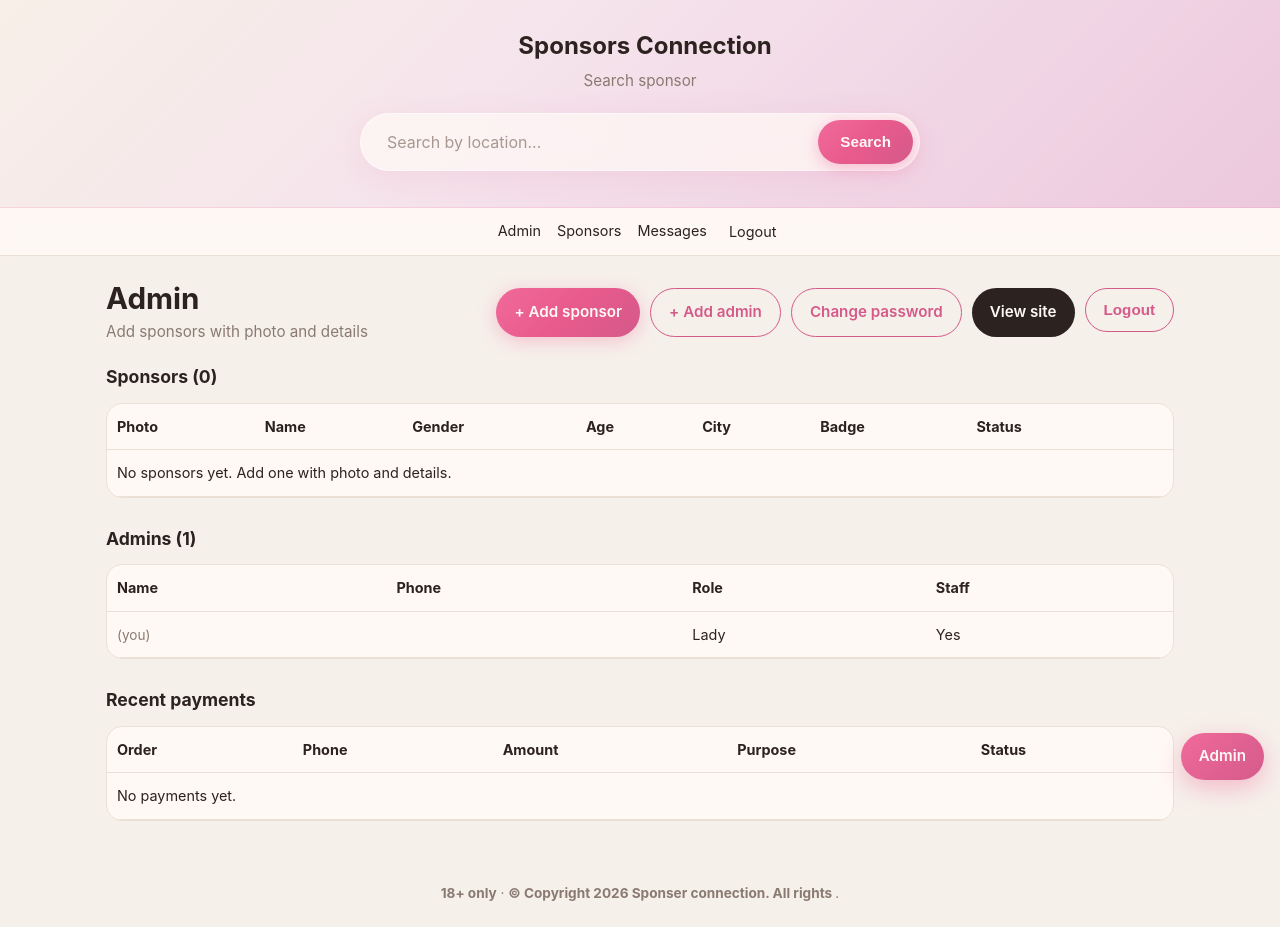
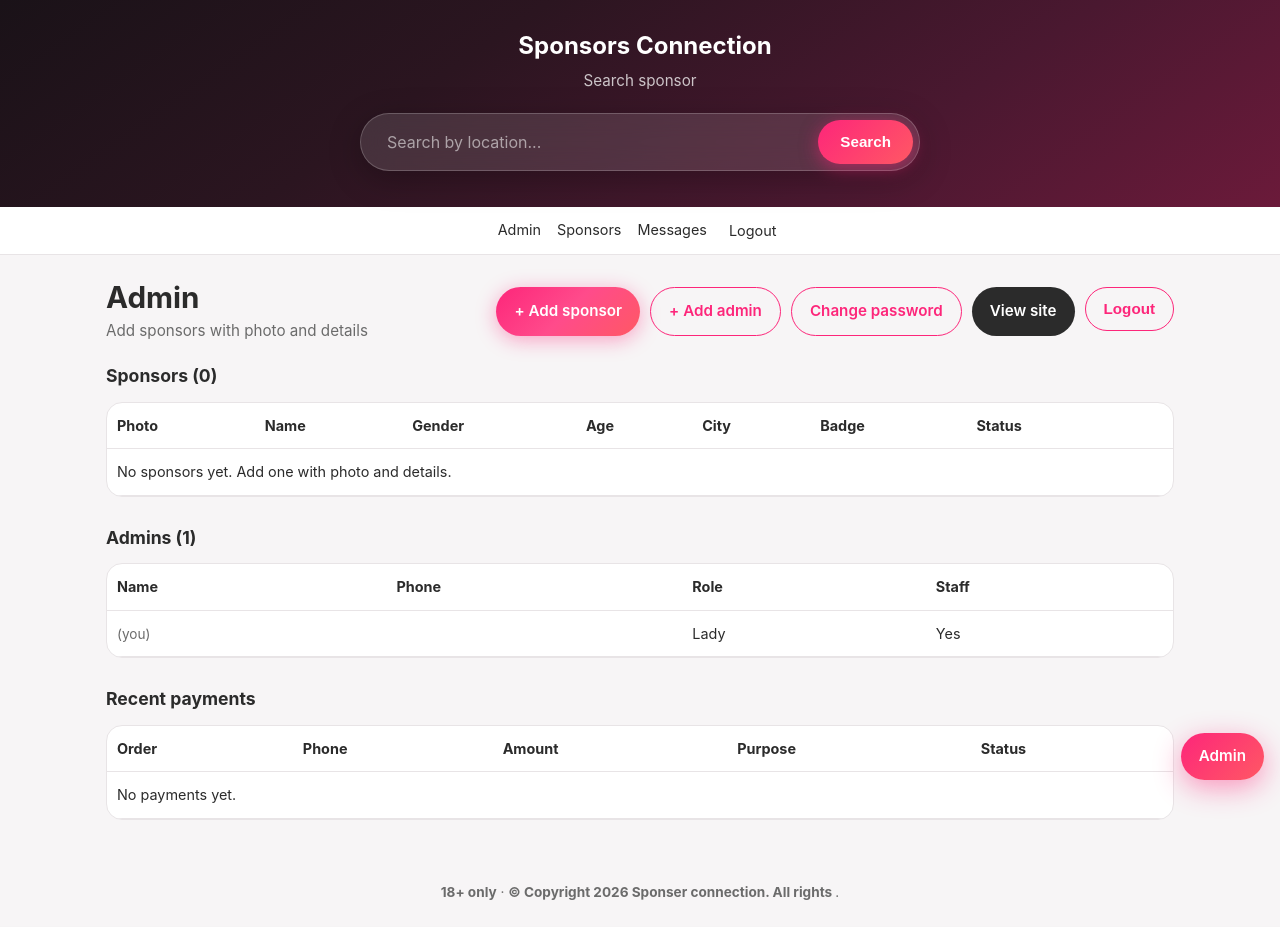
Before and after one commit to kengodhil/sponsa, a Django app: page /control/ in a window 1280 px wide. After the commit the page ends 900 px from the top, so only its background shows below. Run offline with Django 5.2, Linux system fonts and the light colour scheme; the visitor is signed in with stand-in values (Sample User, id 1); data comes from the database, SQL or seed files in the repository; data that the repository does not hold is empty.

Commit message:
Tinder palette redesign: deep hot pink, coral, charcoal — seductive energy

```diff
--- a/frontend/static/css/app.css
+++ b/frontend/static/css/app.css
@@ -1,20 +1,18 @@
 :root {
-  --purple: #d45a8a;
-  --purple-dark: #b84472;
-  --orange: #e8b89a;
-  --pink: #f06a9a;
-  --ink: #2c221f;
-  --muted: #8a7a72;
-  --paper: #fff9f5;
-  --bg: #f6f0ea;
-  --border: #ebe0d6;
-  --shadow: 0 4px 24px rgba(44, 34, 31, 0.07);
-  --shadow-lg: 0 12px 40px rgba(240, 106, 154, 0.18);
+  --purple: #fd267a;
+  --purple-dark: #c41e5f;
+  --orange: #ff5864;
+  --pink: #ff4b8b;
+  --ink: #2b2b2b;
+  --muted: #6b6b6b;
+  --paper: #ffffff;
+  --bg: #f7f5f6;
+  --border: #e8e4e6;
+  --shadow: 0 4px 24px rgba(43, 43, 43, 0.08);
+  --shadow-lg: 0 14px 44px rgba(253, 38, 122, 0.22);
   --radius: 16px;
   --safe-x: max(16px, env(safe-area-inset-left));
   --safe-r: max(16px, env(safe-area-inset-right));
-  --glass: rgba(255, 249, 245, 0.6);
-  --glass-pink: rgba(240, 106, 154, 0.28);
 }
 
 * { box-sizing: border-box; }
@@ -43,12 +41,11 @@ a:hover { text-decoration: underline; }
 .topbar { display: none; }
 
 .hero-bar {
-  background: linear-gradient(135deg, #f8efe8 0%, #f5e4ec 40%, #f0d4e4 75%, #ecc8dc 100%);
+  background: linear-gradient(145deg, #1a1218 0%, #2b1520 35%, #4a1830 70%, #6b1a3a 100%);
   padding: 28px var(--safe-x) 36px;
   padding-right: var(--safe-r);
-  color: var(--ink);
+  color: #fff;
   text-align: center;
-  border-bottom: 1px solid rgba(240, 106, 154, 0.2);
 }
 .hero-bar .brand {
   display: flex;
@@ -57,27 +54,28 @@ a:hover { text-decoration: underline; }
   gap: 10px;
   font-size: 1.5rem;
   font-weight: 700;
-  color: var(--ink);
+  color: #fff;
   text-decoration: none;
   margin-bottom: 6px;
 }
 .hero-bar .tagline {
   font-size: 0.95rem;
-  color: var(--muted);
+  opacity: 0.88;
   margin: 0 0 20px;
+  color: rgba(255, 255, 255, 0.85);
 }
 .search-wrap {
   max-width: 560px;
   margin: 0 auto;
   display: flex;
   gap: 0;
-  background: rgba(255, 249, 245, 0.72);
-  backdrop-filter: blur(14px);
-  -webkit-backdrop-filter: blur(14px);
+  background: rgba(255, 255, 255, 0.12);
+  backdrop-filter: blur(16px);
+  -webkit-backdrop-filter: blur(16px);
   border-radius: 999px;
   padding: 6px 6px 6px 18px;
-  box-shadow: 0 8px 32px rgba(240, 106, 154, 0.12);
-  border: 1px solid rgba(255, 255, 255, 0.55);
+  box-shadow: 0 8px 32px rgba(0, 0, 0, 0.25);
+  border: 1px solid rgba(255, 255, 255, 0.2);
 }
 .search-wrap input {
   flex: 1;
@@ -86,12 +84,12 @@ a:hover { text-decoration: underline; }
   font-size: 1rem;
   padding: 10px 8px;
   background: transparent;
-  color: var(--ink);
+  color: #fff;
 }
-.search-wrap input::placeholder { color: #a89890; }
+.search-wrap input::placeholder { color: rgba(255, 255, 255, 0.55); }
 .search-wrap button {
-  background: linear-gradient(135deg, #f06a9a 0%, #e85a8c 50%, #d45a8a 100%);
-  color: #fff9f5;
+  background: linear-gradient(135deg, #fd267a 0%, #ff5864 100%);
+  color: #fff;
   border: 0;
   border-radius: 999px;
   padding: 10px 22px;
@@ -99,7 +97,7 @@ a:hover { text-decoration: underline; }
   font-size: 0.95rem;
   cursor: pointer;
   white-space: nowrap;
-  box-shadow: 0 4px 16px rgba(240, 106, 154, 0.4);
+  box-shadow: 0 4px 18px rgba(253, 38, 122, 0.5);
 }
 .search-wrap button:hover { opacity: 0.92; }
 
@@ -109,9 +107,7 @@ a:hover { text-decoration: underline; }
   justify-content: center;
   flex-wrap: wrap;
   padding: 12px var(--safe-x);
-  background: rgba(255, 249, 245, 0.88);
-  backdrop-filter: blur(10px);
-  -webkit-backdrop-filter: blur(10px);
+  background: #fff;
   border-bottom: 1px solid var(--border);
   font-size: 0.9rem;
 }
@@ -322,13 +315,13 @@ h2 { font-size: 1.1rem; margin: 0 0 4px; }
 }
 .btn:hover { opacity: 0.92; text-decoration: none; }
 .btn-gold, .btn-primary {
-  background: linear-gradient(135deg, #f06a9a 0%, #e85a8c 50%, #d45a8a 100%);
-  color: #fff9f5;
-  box-shadow: 0 4px 18px rgba(240, 106, 154, 0.35);
+  background: linear-gradient(135deg, #fd267a 0%, #ff4b8b 50%, #ff5864 100%);
+  color: #fff;
+  box-shadow: 0 4px 20px rgba(253, 38, 122, 0.4);
 }
 .btn-dark {
   background: var(--ink);
-  color: #fff9f5;
+  color: #fff;
 }
 .btn-outline {
   background: transparent;
@@ -414,19 +407,19 @@ th, td { padding: 12px 10px; text-align: left; border-bottom: 1px solid var(--bo
   min-height: 44px;
   padding: 12px 18px;
   border-radius: 999px;
-  background: linear-gradient(135deg, #f06a9a 0%, #d45a8a 100%);
-  color: #fff9f5;
+  background: linear-gradient(135deg, #fd267a 0%, #ff5864 100%);
+  color: #fff;
   font-weight: 600;
   font-size: 0.95rem;
   text-decoration: none;
-  box-shadow: 0 8px 24px rgba(240, 106, 154, 0.4);
+  box-shadow: 0 8px 28px rgba(253, 38, 122, 0.45);
   border: 0;
 }
 .admin-fab:hover {
   text-decoration: none;
   opacity: 0.92;
-  color: #fff9f5;
-  box-shadow: 0 10px 28px rgba(240, 106, 154, 0.48);
+  color: #fff;
+  box-shadow: 0 10px 32px rgba(253, 38, 122, 0.55);
 }
 
 body.pay-page .shell {
```
Also changed, not shown: other parts of frontend/static/css/app.css (+47 -55 lines).
